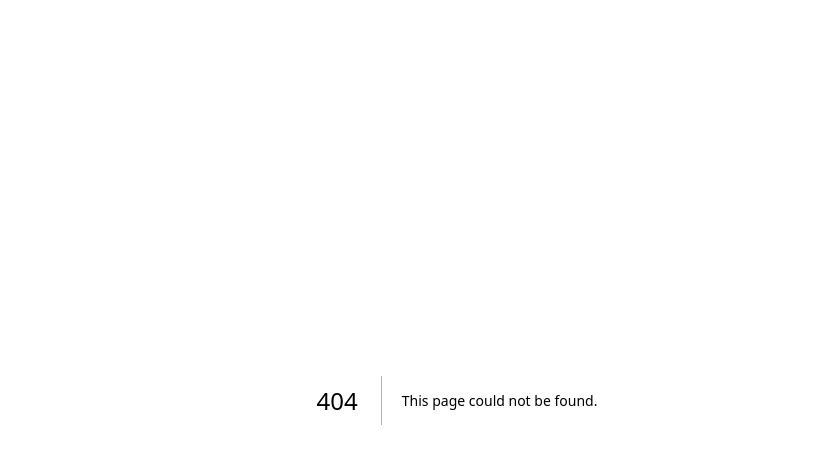
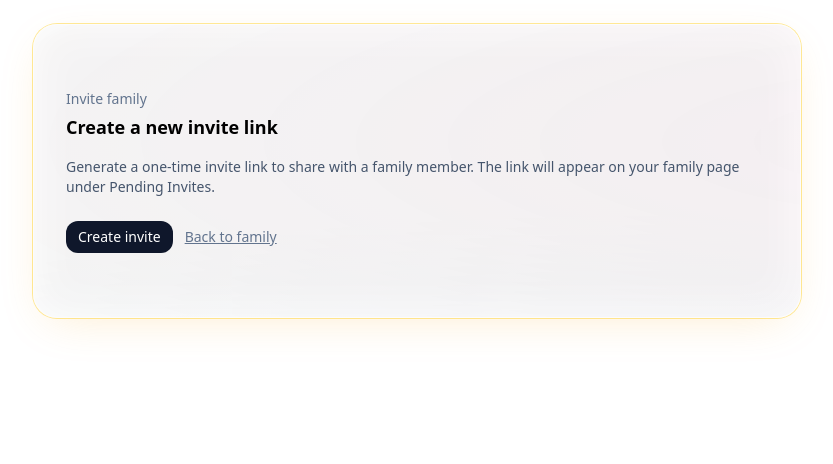
Before and after one commit to stphnmade/Dear-days, a Next.js app in the folder web/: page /family/invite in a window 1280 px wide. Before the commit this address had no page. Shown: the top 464 px of the page, without its empty margins (183-1016 px from the left). Built offline with nearby package versions, Linux system fonts and the light colour scheme; no server answers; sample sign-in values are in the browser's storage.

Commit message:
routing   family invite link

```diff
--- /dev/null
+++ b/web/src/app/family/invite/page.tsx
@@ -0,0 +1,46 @@
+import Link from "next/link";
+import { redirect } from "next/navigation";
+import { getAuthSession } from "@/lib/auth";
+import GlassCard from "@/ui/GlassCard";
+import SubmitButton from "@/ui/SubmitButton";
+import { createInvite } from "./actions";
+
+export default async function InvitePage() {
+  const s = await getAuthSession();
+  if (!s?.user) {
+    // not signed in
+    redirect("/");
+  }
+
+  async function handleCreate() {
+    "use server";
+    await createInvite();
+    // after creating the invite, go back to the family page where invites are shown
+    redirect("/family");
+  }
+
+  return (
+    <main className="mx-auto w-[80%] max-w-4xl p-6">
+      <GlassCard accent="amber" className="text-left">
+        <div>
+          <div className="text-sm text-slate-500">Invite family</div>
+          <div className="text-lg font-semibold mt-1">Create a new invite link</div>
+        </div>
+
+        <p className="mt-4 text-sm text-slate-600">
+          Generate a one-time invite link to share with a family member. The
+          link will appear on your family page under Pending Invites.
+        </p>
+
+        <div className="mt-6">
+          <form action={handleCreate}>
+            <SubmitButton>Create invite</SubmitButton>
+            <Link href="/family" className="ml-3 text-sm text-slate-500 underline">
+              Back to family
+            </Link>
+          </form>
+        </div>
+      </GlassCard>
+    </main>
+  );
+}
```
